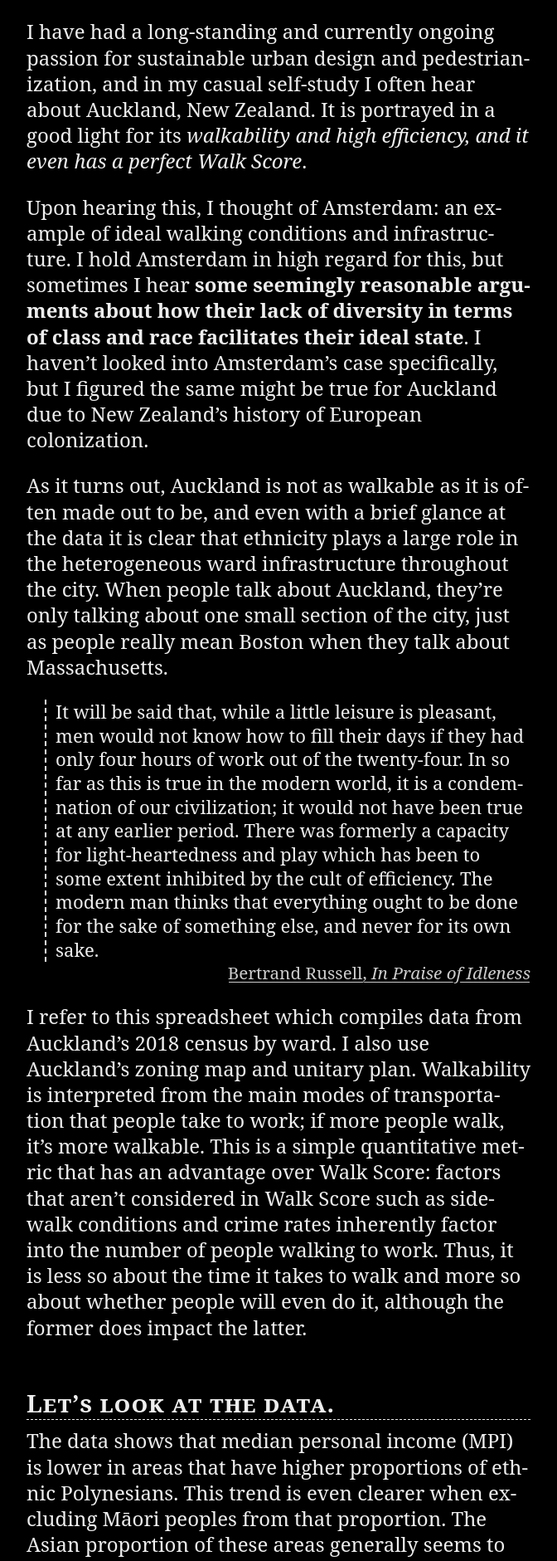
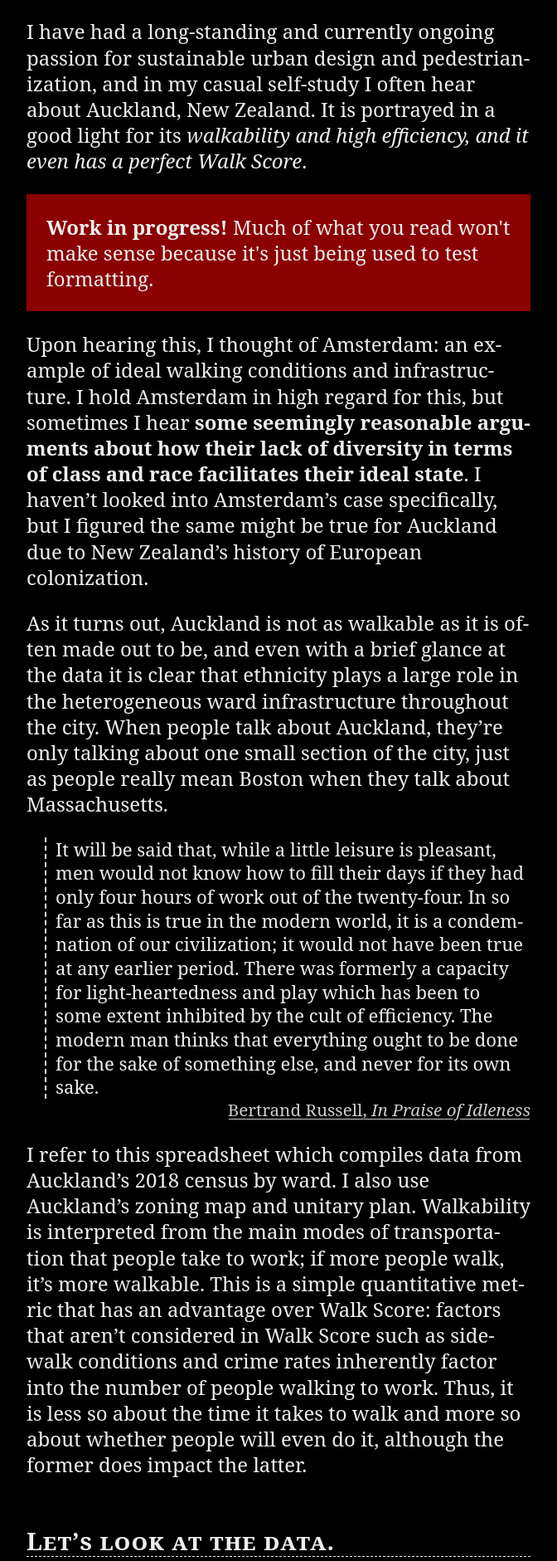
Before and after one commit to julianjarjour/julianjarjour.github.io, a Jekyll site: the page built from index.md, in a window 1280 px wide. Shown: the part 563-2444 px from the top of the page at 83% size, without its empty margins (304-976 px from the left). Built offline with Jekyll 4.4.1, drawn with Linux system fonts in a browser that asks for light colours; some of the changed lines change nothing that is shown.

Commit message:
WIP notice

```diff
--- a/_config.yml
+++ b/_config.yml
@@ -1,8 +1,6 @@
-title: Your awesome title
-email: your-email@example.com
-description: >- # this means to ignore newlines until "baseurl:"
-  Write an awesome description for your new site here. You can edit this
-  line in _config.yml. It will appear in your document head meta (for
-  Google search results) and in your feed.xml site description.
+title: julian jarjour
+email: abc@mail.com
+description: >-
+  julian's essays and things
 baseurl: "" # the subpath of your site, e.g. /blog
 url: "" # the base hostname & protocol for your site, e.g. http://example.com
--- a/_sass/base.scss
+++ b/_sass/base.scss
@@ -120,6 +120,14 @@ footer {
     }
   }
 }
+
+
+.notice {
+  background: #8b0000;
+  padding: 1em;
+}
+
+
 @media (max-width: 705px) {
   html {
     font-size: 140%;
--- a/index.md
+++ b/index.md
@@ -7,7 +7,7 @@ layout: base
 <figcaption><a href="https://thoreau.library.ucsb.edu/writings_journals_pdfs/TMS20newTR.pdf" target="_blank">Henry David Thoreau, <cite>Journal</cite></a></figcaption>
 </figure>
 I have had a long-standing and currently ongoing passion for sustainable urban design and pedestrianization, and in my casual self-study I often hear about Auckland, New Zealand. It is portrayed in a good light for its *walkability and high efficiency, and it even has a perfect Walk Score*.
-
+<div class="notice"><strong>Work in progress!</strong> Much of what you read won't make sense because it's just being used to test formatting.</div>
 Upon hearing this, I thought of Amsterdam: an example of ideal walking conditions and infrastructure. I hold Amsterdam in high regard for this, but sometimes I hear **some seemingly reasonable arguments about how their lack of diversity in terms of class and race facilitates their ideal state**. I haven’t looked into Amsterdam's case specifically, but I figured the same might be true for Auckland due to New Zealand’s history of European colonization.
 
 As it turns out, Auckland is not as walkable as it is often made out to be, and even with a brief glance at the data it is clear that ethnicity plays a large role in the heterogeneous ward infrastructure throughout the city. When people talk about Auckland, they’re only talking about one small section of the city, just as people really mean Boston when they talk about Massachusetts.
```
